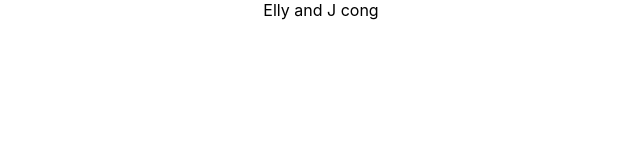
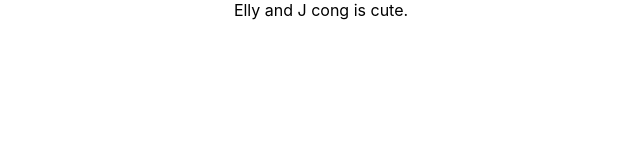
Before and after one commit to SmartCheese/HoTalk, a React (Create React App) app: page / in a window 1280 px wide. Shown: the top 160 px of the page, without its empty margins (319-959 px from the left). Built offline with nearby package versions, Linux system fonts and the light colour scheme.

Commit message:
add word

```diff
--- a/src/App.js
+++ b/src/App.js
@@ -4,7 +4,7 @@ import './App.css';
 function App() {
   return (
     <div className="App">
-      Elly and J cong
+      Elly and J cong is cute.
     </div>
   );
 }
```
